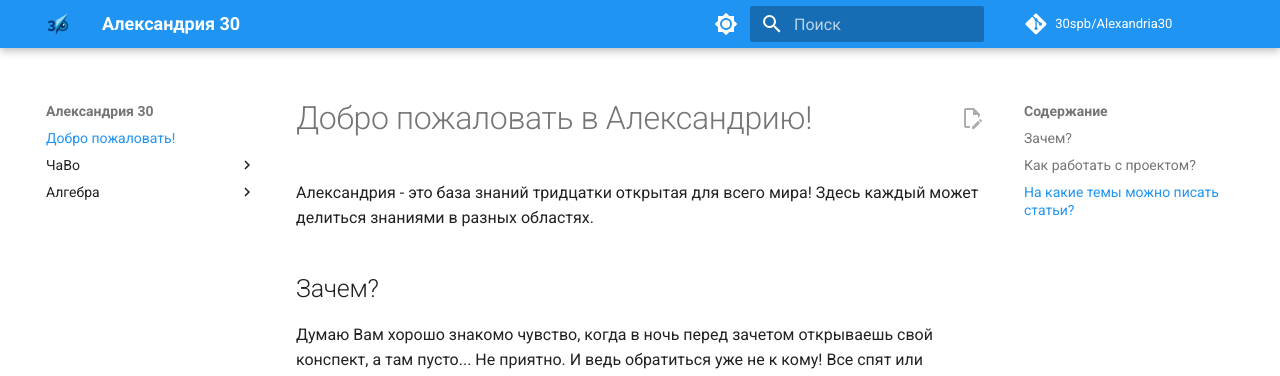
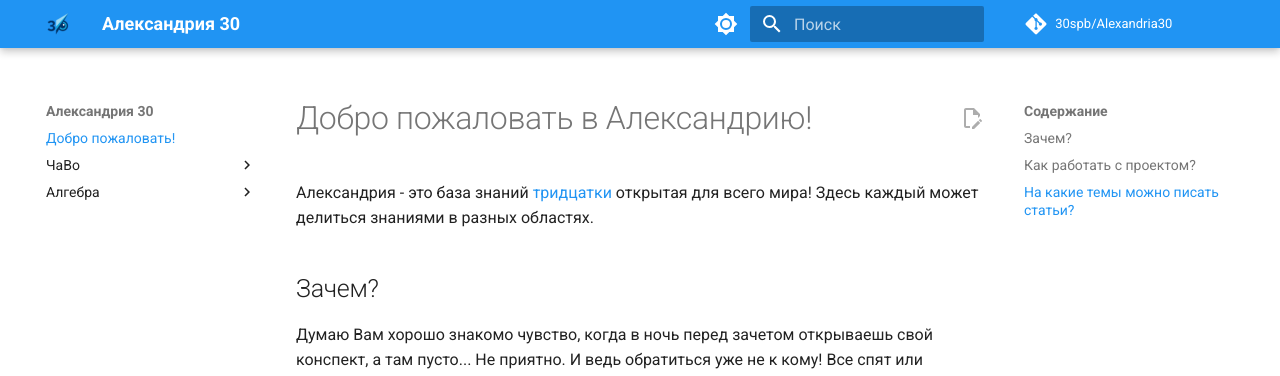
Before and after one commit to 30spb/Alexandria30, an MkDocs documentation site: the page built from docs/index.md, in a window 1280 px wide and 1022 px high. Shown: the top 376 px of the window. Built offline with MkDocs 1.6.1 and Material for MkDocs 9.7.7, drawn with Linux system fonts in a browser that asks for light colours; comment, search, counter and statistics services are not loaded; some of the changed lines change nothing that is shown.

Commit message:
ссылочка на шедевро-тридцатку

```diff
--- a/docs/index.md
+++ b/docs/index.md
@@ -1,6 +1,6 @@
 # Добро пожаловать в Александрию!
 
-Александрия - это база знаний тридцатки открытая для всего мира! Здесь каждый может делиться знаниями в разных областях.
+Александрия - это база знаний [тридцатки](https://school30.spb.ru/) открытая для всего мира! Здесь каждый может делиться знаниями в разных областях.
 
 ## Зачем? {#зачем}
 
```
